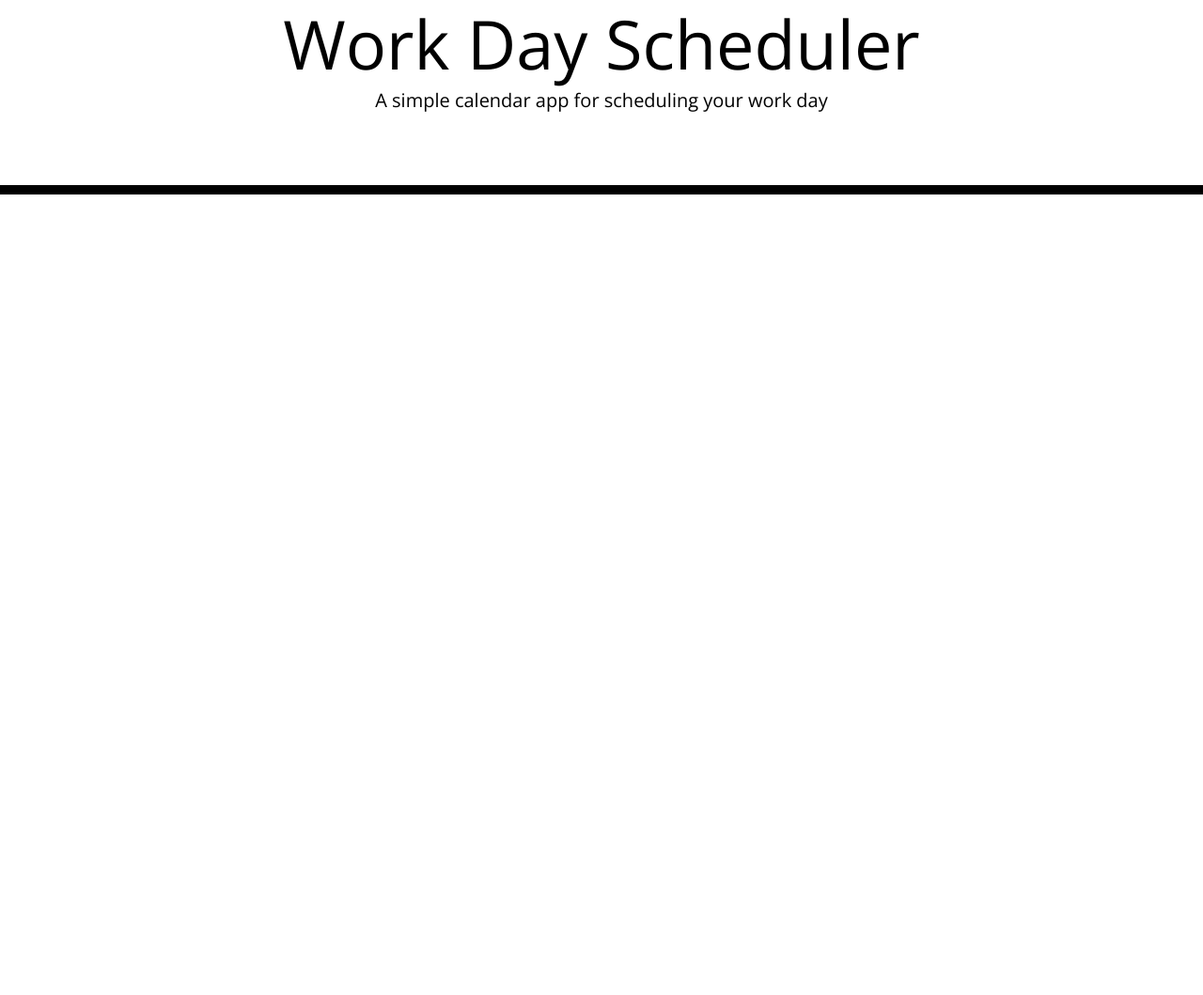
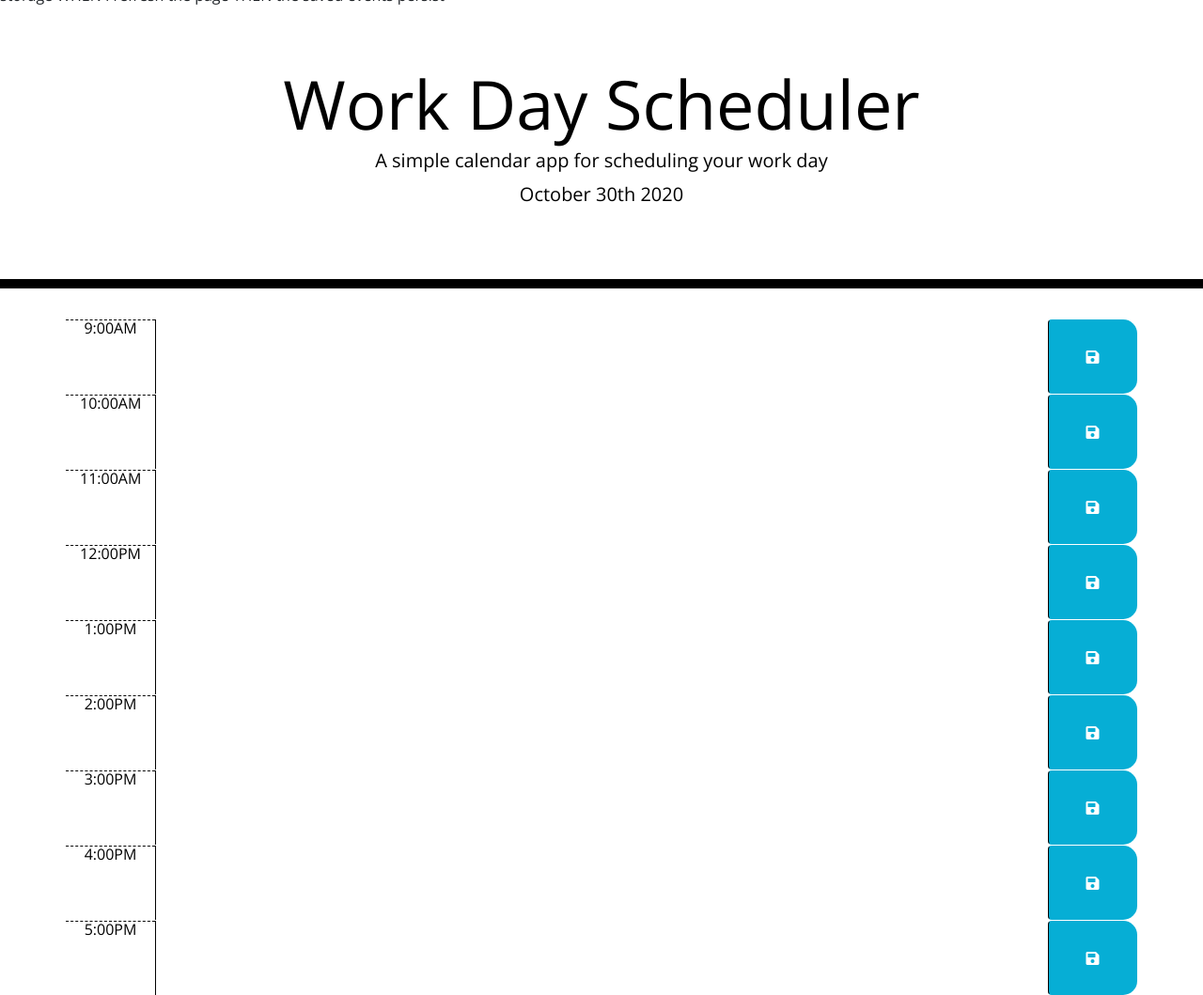
Before and after one commit to Rinzler8806/Scheduler, a plain HTML site: page index.html in a window 1280 px wide. Shown: the part 61-1120 px from the top of the page at 94% size. Before the commit the page ends 800 px from the top, so only its background shows below. Drawn offline with nearby package versions, Linux system fonts and the light colour scheme.

Commit message:
Second commit

```diff
--- a/index.html
+++ b/index.html
@@ -1,3 +1,17 @@
+GIVEN I am using a daily planner to create a schedule
+WHEN I open the planner
+THEN the current day is displayed at the top of the calendar
+WHEN I scroll down
+THEN I am presented with time blocks for standard business hours
+WHEN I view the time blocks for that day
+THEN each time block is color-coded to indicate whether it is in the past, present, or future
+WHEN I click into a time block
+THEN I can enter an event
+WHEN I click the save button for that time block
+THEN the text for that event is saved in local storage
+WHEN I refresh the page
+THEN the saved events persist
+
 <!DOCTYPE html>
 <html lang="en">
   <head>
@@ -30,9 +44,67 @@
     </header>
     <div class="container">
       <!-- Timeblocks go here -->
+      <div id="9" class="time-block row">
+        <div class="col-sm-1 hour">9:00AM</div>
+        <textarea class="col-sm-10 description">
+        </textarea>
+        <button class="btn saveBtn col-sm-1" ><i class="fas fa-save"></i></button>
+      </div>
+      <div id="10" class="time-block row">
+        <div class="col-sm-1 hour">10:00AM</div>
+        <textarea class="col-sm-10 description">
+        </textarea>
+        <button class="btn saveBtn col-sm-1" ><i class="fas fa-save"></i></button>
+      </div>
+      <div id="11" class="time-block row">
+        <div class="col-sm-1 hour">11:00AM</div>
+        <textarea class="col-sm-10 description">
+        </textarea>
+        <button class="btn saveBtn col-sm-1" ><i class="fas fa-save"></i></button>
+      </div>
+      <div id="12" class="time-block row">
+        <div class="col-sm-1 hour">12:00PM</div>
+        <textarea class="col-sm-10 description">
+        </textarea>
+        <button class="btn saveBtn col-sm-1" ><i class="fas fa-save"></i></button>
+      </div>
+      <div id="13" class="time-block row">
+        <div class="col-sm-1 hour">1:00PM</div>
+        <textarea class="col-sm-10 description">
+        </textarea>
+        <button class="btn saveBtn col-sm-1" ><i class="fas fa-save"></i></button>
+      </div>
+      <div id="14" class="time-block row">
+        <div class="col-sm-1 hour">2:00PM</div>
+        <textarea class="col-sm-10 description">
+        </textarea>
+        <button class="btn saveBtn col-sm-1" ><i class="fas fa-save"></i></button>
+      </div>
+      <div id="15" class="time-block row">
+        <div class="col-sm-1 hour">3:00PM</div>
+        <textarea class="col-sm-10 description">
+        </textarea>
+        <button class="btn saveBtn col-sm-1" ><i class="fas fa-save"></i></button>
+      </div>
+      <div id="16" class="time-block row">
+        <div class="col-sm-1 hour">4:00PM</div>
+        <textarea class="col-sm-10 description">
+        </textarea>
+        <button class="btn saveBtn col-sm-1" ><i class="fas fa-save"></i></button>
+      </div>
+      <div id="17" class="time-block row">
+        <div class="col-sm-1 hour">5:00PM</div>
+        <textarea class="col-sm-10 description">
+        </textarea>
+        <button class="btn saveBtn col-sm-1" ><i class="fas fa-save"></i></button>
+      </div>
     </div>
-
     <script src="https://cdnjs.cloudflare.com/ajax/libs/jquery/3.2.1/jquery.min.js"></script>
     <script src="https://cdnjs.cloudflare.com/ajax/libs/moment.js/2.24.0/moment.min.js"></script>
+    <script src="./script.js">
+
+
+    </script>
+
   </body>
 </html>
--- /dev/null
+++ b/script.js
@@ -0,0 +1,25 @@
+const m =moment();
+
+console.log(m.format("dddd MMM Mo YYYY"));
+console.log(m.format("[Today is] dddd MM-DD-YYYY"));
+
+// moment().format('MMMM dd YYYY');
+
+var currentDay = document.getElementById("currentDay");
+currentDay.textContent = moment().format('MMMM Do YYYY')
+
+function hour(){
+var hour = moment().hour();
+console.log(hour)
+for (var i = 0; i < 9; i++) {
+    // Runs 5 times, with values of step 0 through 4.
+   var time=$(".time-block").attr("id")
+   // Checking the time of the time block against what time it actually is
+
+   //based on that time, if/else the time is in the past add the class of past. If the time is in the present add the class of present. Repeat for future.
+   //look at event listeners inside activities. Setup for the button that is clicked.
+
+   hour.headerClick.addEventListener(handleHeaderClick);
+
+  }
+}
```
